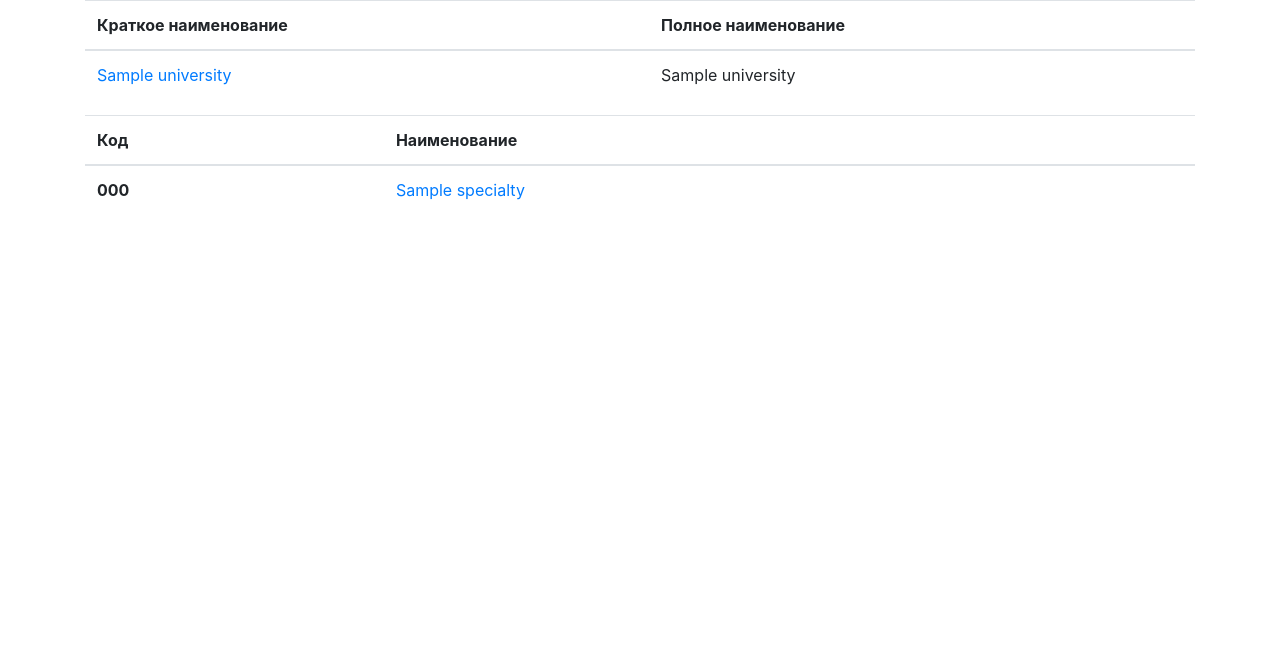
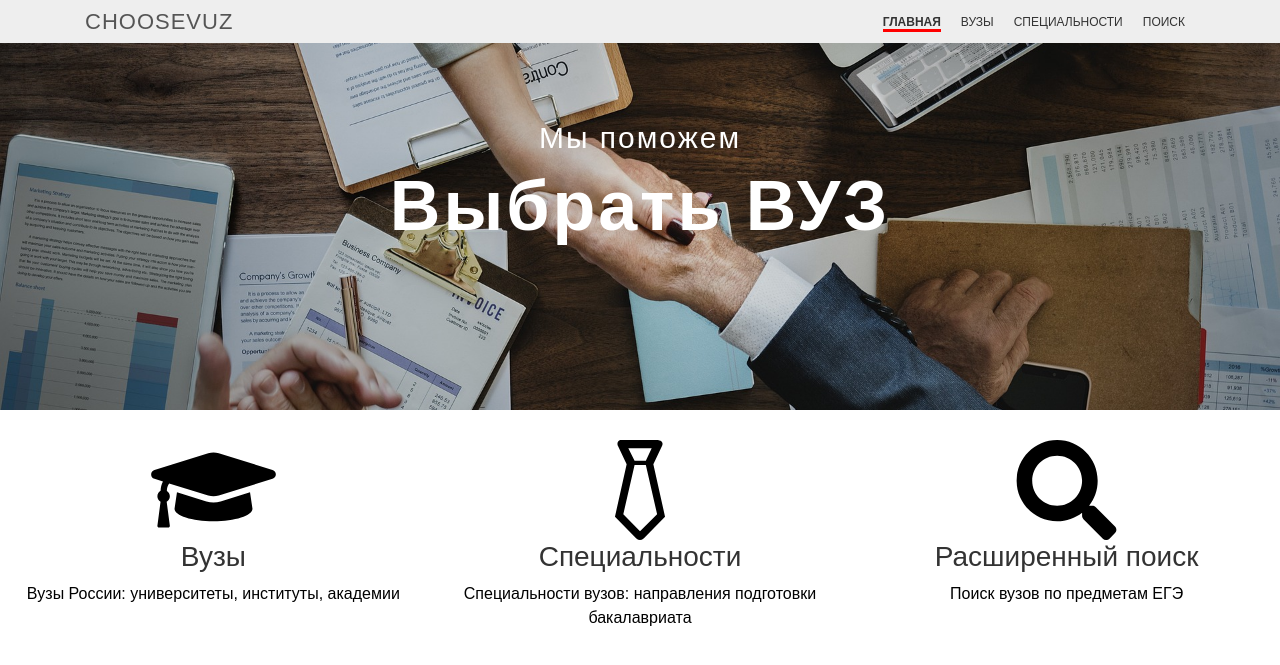
Before and after one commit to OmkaCAT/choosevuz, a Django app: page / in a window 1280 px wide. Shown: the top 665 px of the page. Run offline with Django 3.2, Linux system fonts and the light colour scheme; tables that the repository leaves empty hold one stand-in row (values such as "Sample post"); some libraries are stand-ins or nearby versions.

Commit message:
Add style, image, new base, index

```diff
--- /dev/null
+++ b/universities/static/css/style.css
@@ -0,0 +1,110 @@
+{% load staticfiles %}
+body {
+  font-family: sans-serif;
+  font-weight: 300;
+  font-size: 16px;
+  color: #000000;
+  margin-top: 40px;
+}
+
+h1, h2, h3, h4, h5, h6 {
+  font-weight: 300;
+  color: #333;
+}
+
+.centered {
+  text-align: center;
+}
+
+a {
+  font-weight: 300;
+  color: #333;
+}
+
+a:hover, a:focus {
+  text-decoration: none;
+}
+
+.navbar-light .navbar-nav > li > a:hover, .navbar-light .navbar-nav > li > a:focus {
+    color: #333;
+    border-bottom: solid red;
+}
+
+hr {
+  display: block;
+  height: 1px;
+  border: 0;
+  border-top: 1px solid #ccc;
+  margin: 1em 0;
+  padding: 0;
+}
+
+.navbar {
+  padding: 0;
+  font-weight: 200;
+  font-size: 12px;
+}
+
+.navbar-light {
+  background: #eeeeee;
+  border-color: #eeeeee;
+}
+
+.nav > li {
+  text-transform: uppercase;
+  padding: 10px;
+}
+
+.navbar-light .navbar-nav > .active > a {
+  border-bottom: solid red;
+  color: #333;
+  font-weight: bold
+}
+
+.navbar-light .navbar-brand {
+  color: #555;
+  font-weight: bolder;
+  font-size: 22px;
+  letter-spacing: 1px;
+}
+
+#headerwrap {
+  background: url("/static/img/back.jpg") no-repeat center top;
+  text-align: center;
+  background-attachment: relative;
+  background-position: center center;
+  min-height: 370px;
+  width: 100%;
+  background-size: cover;
+}
+
+#headerwrap h3 {
+  margin-top: 80px;
+  color: white;
+  font-size: 30px;
+  font-weight: 300;
+  letter-spacing: 2px;
+}
+
+#headerwrap h1 {
+  color: white;
+  font-size: 70px;
+  font-weight: 600;
+  letter-spacing: 3px;
+}
+
+.w {
+  padding-top: 30px;
+}
+
+.w img {
+  background-attachment: relative;
+  background-position: center center;
+  height: 100px;
+  width: 70%;
+  background-size: cover;
+}
+
+p {
+  word-wrap: break-word;
+}
--- /dev/null
+++ b/universities/templates/base.html
@@ -0,0 +1,43 @@
+{% load staticfiles %}
+<!DOCTYPE html>
+<html lang="ru">
+  <head>
+      <meta charset="UTF-8">
+      <title>Главная страница</title>
+      {% load bootstrap4 %}
+      {% bootstrap_css %}
+      <link rel="stylesheet" href="{% static 'css/style.css' %}">
+  </head>
+  <body>
+    <div class="navbar navbar-expand-lg navbar-light fixed-top">
+        <div class="container">
+          <a href="{% url 'index' %}" class="navbar-brand">CHOOSEVUZ</a>
+          <button class="navbar-toggler ml-auto" type="button" data-toggle="collapse" data-target="#navbarNav"
+                  aria-controls="navbarNav" aria-expanded="false" aria-label="Toggle navigation">
+            <span class="navbar-toggler-icon"></span>
+          </button>
+          <div class="collapse navbar-collapse" id="navbarNav">
+            <ul class="nav navbar-nav ml-auto">
+              <li class="nav-item {% if pages == 'index' %} active {% endif %}">
+                <a href="{% url 'index' %}">Главная</a>
+              </li>
+              <li class="nav-item {% if pages == 'university' %} active {% endif %}">
+                <a href="{% url 'university_list' %}">Вузы</a>
+              </li>
+              <li class="nav-item {% if pages == 'specialty' %} active {% endif %}">
+                <a href="{% url 'specialty_list' %}">Специальности</a>
+              </li>
+              <li class="nav-item {% if pages == 'search_form' %} active {% endif %}">
+                <a href="{% url 'subjects_and_scores_search_form' %}">Поиск</a>
+              </li>
+            </ul>
+          </div>
+        </div>
+      </div>
+      {% block content %}
+      {% endblock %}
+      <script src="https://code.jquery.com/jquery-3.2.1.slim.min.js" integrity="sha384-KJ3o2DKtIkvYIK3UENzmM7KCkRr/rE9/Qpg6aAZGJwFDMVNA/GpGFF93hXpG5KkN" crossorigin="anonymous"></script>
+      <script src="https://maxcdn.bootstrapcdn.com/bootstrap/4.0.0/js/bootstrap.min.js" integrity="sha384-JZR6Spejh4U02d8jOt6vLEHfe/JQGiRRSQQxSfFWpi1MquVdAyjUar5+76PVCmYl" crossorigin="anonymous"></script>
+      <script src="https://cdnjs.cloudflare.com/ajax/libs/popper.js/1.12.9/umd/popper.min.js" integrity="sha384-ApNbgh9B+Y1QKtv3Rn7W3mgPxhU9K/ScQsAP7hUibX39j7fakFPskvXusvfa0b4Q" crossorigin="anonymous"></script>
+  </body>
+</html>
--- /dev/null
+++ b/universities/templates/index.html
@@ -0,0 +1,34 @@
+{% extends 'base.html' %}
+{% block content %}
+		<div id="headerwrap">
+			<div class="container">
+				<div class="row centered">
+					<div class="col-lg-12">
+						<h3>Мы поможем</h3>
+						<h1>Выбрать ВУЗ</h1>
+					</div>
+				</div>
+			</div>
+		</div>
+		<div class="container-fluid w">
+			<div class="row centered">
+				<br><br>
+				<div class="col-lg-4">
+					<a href="{% url 'university_list' %}"><img src="/static/img/cap.svg"></a>
+					<a href="{% url 'university_list' %}"><h3>Вузы</h3></a>
+					<p>Вузы России: университеты, институты, академии</p>
+				</div>
+				<div class="col-lg-4">
+					<a href="{% url 'specialty_list' %}"><img src="/static/img/tie.svg"></a>
+					<a href="{% url 'specialty_list' %}"><h3>Специальности</h3></a>
+					<p>Специальности вузов: направления подготовки бакалавриата</p>
+				</div>
+				<div class="col-lg-4">
+					<a href="{% url 'subjects_and_scores_search_form' %}"><img src="/static/img/search.svg"></a>
+					<a href="{% url 'subjects_and_scores_search_form' %}"><h3>Расширенный поиск</h3></a>
+					<p>Поиск вузов по предметам ЕГЭ</p>
+				</div>
+				<br><br>
+			</div>
+		</div>
+{% endblock %}
--- a/universities/urls.py
+++ b/universities/urls.py
@@ -2,11 +2,12 @@ from django.conf.urls import url
 from . import views
 
 urlpatterns = [
-    url(r'^$', views.university_and_specialty_lists, name='university_and_specialty_lists'),
+    url(r'^$', views.index, name='index'),
     url(r'^specialties/$', views.specialty_list, name='specialty_list'),
     url(r'^specialty/(?P<pk>\d+)/$', views.specialty_detail, name='specialty_detail'),
     url(r'^universities/$', views.university_list, name='university_list'),
     url(r'^university/(?P<pk>\d+)/$', views.university_detail, name='university_detail'),
     url(r'^search_form/$', views.subjects_and_scores_search_form, name='subjects_and_scores_search_form'),
-    url(r'^search/$', views.subjects_and_scores_search, name='subjects_and_scores_search')
+    url(r'^search/$', views.subjects_and_scores_search, name='subjects_and_scores_search'),
+    url(r'^index/$', views.university_and_specialty_lists, name='university_and_specialty_lists')
 ]
--- a/universities/views.py
+++ b/universities/views.py
@@ -4,6 +4,10 @@ from .models import University, Specialty, SpecialtyScoreForUniversity, Subject
 
 
 # Create your views here.
+
+def index(request):
+    pages = 'index'
+    return render(request, 'index.html', {'pages': pages})
 
 def university_and_specialty_lists(request):
     specialties = Specialty.objects.all()
@@ -12,34 +16,40 @@ def university_and_specialty_lists(request):
 
 
 def specialty_list(request):
+    pages = 'specialty'
     specialties = Specialty.objects.all()
-    return render(request, 'universities/specialty_list.html', {'specialties': specialties})
+    return render(request, 'universities/specialty_list.html', {'specialties': specialties, 'pages': pages})
 
 
 def specialty_detail(request, pk):
+    pages = 'specialty'
     specialty = get_object_or_404(Specialty, pk=pk)
     universities = SpecialtyScoreForUniversity.objects.filter(specialty=specialty)
-    return render(request, 'universities/specialty_detail.html', {'specialty': specialty, 'universities': universities})
+    return render(request, 'universities/specialty_detail.html', {'specialty': specialty, 'universities': universities, 'pages': pages})
 
 
 def university_list(request):
+    pages = 'university'
     universities = University.objects.all()
-    return render(request, 'universities/university_list.html', {'universities': universities})
+    return render(request, 'universities/university_list.html', {'universities': universities, 'pages': pages})
 
 
 def university_detail(request, pk):
+    pages = 'university'
     university = get_object_or_404(University, pk=pk)
     specialties = SpecialtyScoreForUniversity.objects.filter(university=university)
     return render(request, 'universities/university_detail.html',
-                  {'university': university, 'specialties': specialties})
+                  {'university': university, 'specialties': specialties, 'pages': pages})
 
 
 def subjects_and_scores_search_form(request):
+    pages = 'search_form'
     subjects = Subject.objects.all()
-    return render(request, 'universities/search_form.html', {'subjects': subjects})
+    return render(request, 'universities/search_form.html', {'subjects': subjects, 'pages': pages})
 
 
 def subjects_and_scores_search(request):
+    pages = 'search_form'
     subjects = request.GET.dict()
     subject_parsed = {}
     for subject_key in subjects:
@@ -59,4 +69,4 @@ def subjects_and_scores_search(request):
         specialties = specialties.filter(score__lte=score_sum)
         final_list = chain(final_list, specialties)
     return render(request, 'universities/search.html',
-                  {'specialties': final_list})
+                  {'specialties': final_list, 'pages': pages})
```
Also changed, not shown: universities/templates/universities/search.html (+11 -2 lines), universities/templates/universities/search_form.html (+11 -6 lines), universities/templates/universities/specialty_detail.html (+5 -3 lines), universities/templates/universities/specialty_list.html (+6 -4 lines), universities/templates/universities/university_detail.html (+5 -4 lines), universities/templates/universities/university_list.html (+5 -3 lines), universities/static/img/back.jpg (added), universities/static/img/cap.svg (added), universities/static/img/search.svg (added), universities/static/img/tie.svg (added), universities/templates/universities/base.html (indentation only).
